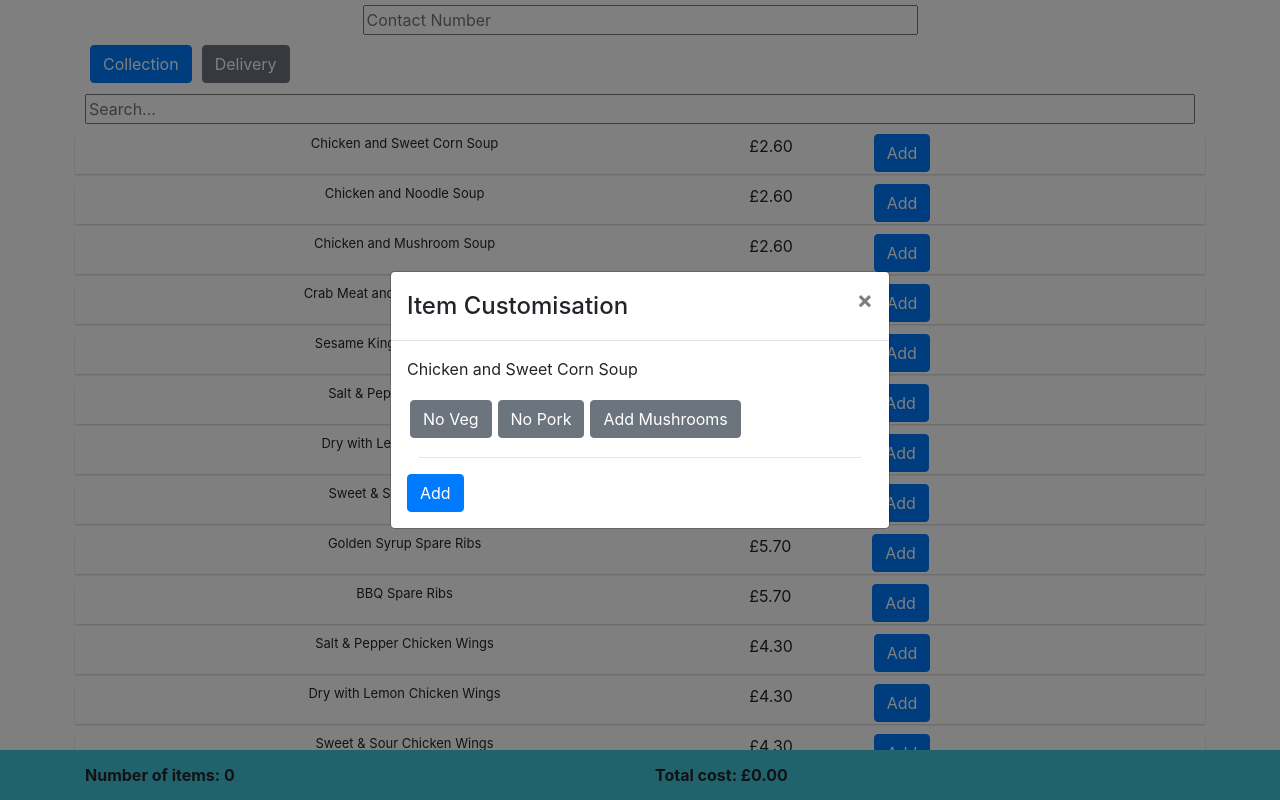
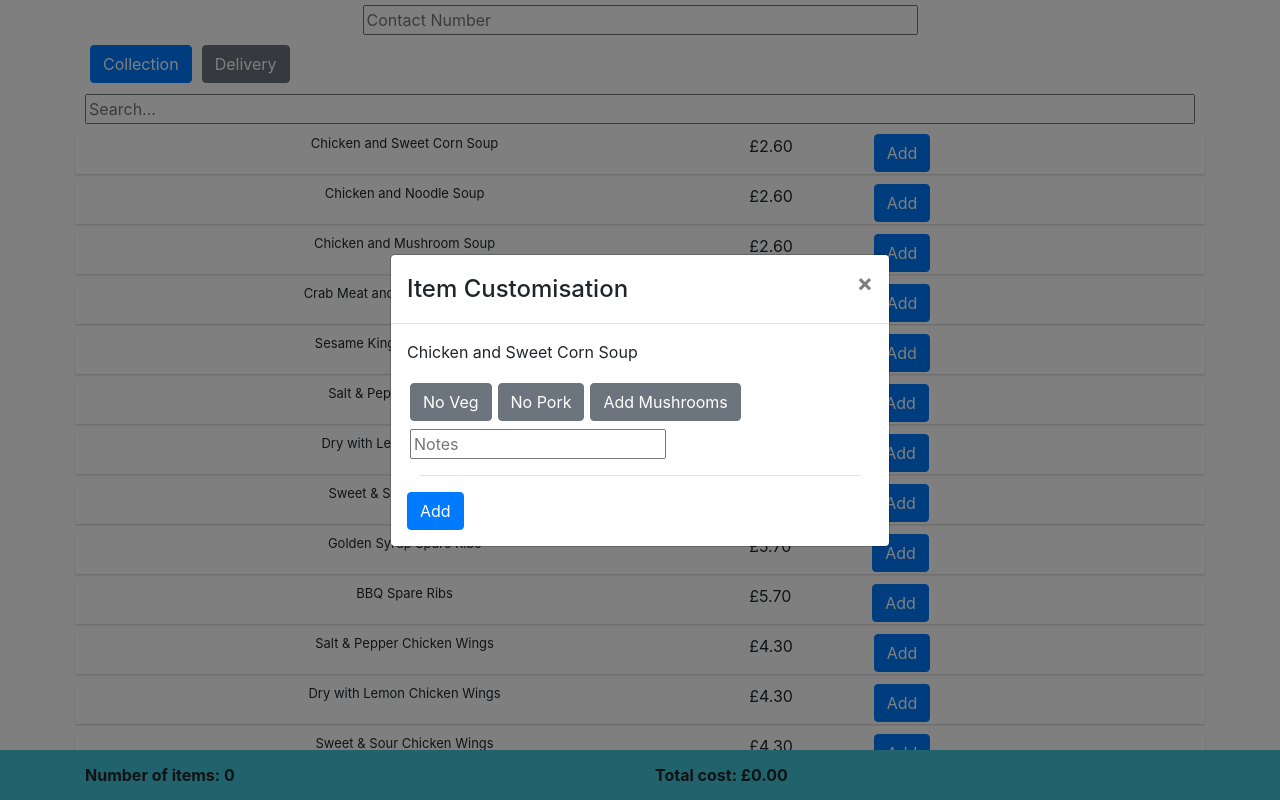
Before and after one commit to terrytsan/Order-Calculator, a React (Create React App) app: page / in a window 1280 px wide. Both pictures are taken after a click on the element "Chicken and Sweet Corn Soup". Shown: the top 800 px of the page. Built offline with nearby package versions, Linux system fonts and the light colour scheme.

Commit message:
Added ability to add notes to items.

```diff
--- a/src/App.js
+++ b/src/App.js
@@ -23,6 +23,7 @@ class App extends Component {
 		showItemCustomisationModal: false,
 		// The item that's about to be modified
 		currentItem: {"id": "0", "name": "", "price": 0, "modifiers": []},
+		currentItemNotes: "",
 		showOrderSummaryModal: false,
 		contactNumber: "",
 		// If false, order is a delivery
@@ -167,6 +168,17 @@ class App extends Component {
 		this.setState({deliveryCharge: charge});
 	};
 
+	// Handles the item notes box changing in ItemCustomisationModal
+	handleItemNotesOnChange = (event) => {
+		let itemNotes = event.target.value;
+
+		this.setState({currentItemNotes: itemNotes});
+		// Get the current item and add a notes field to it
+		let updatedItem = this.state.currentItem;
+		updatedItem.notes = itemNotes;
+		this.setState({currentItem: updatedItem});
+	};
+
 	render() {
 		return (
 			<div>
@@ -204,6 +216,7 @@ class App extends Component {
 										handleAddItemModifierButtonClick={this.handleAddItemModifierButtonClick}
 										handleRemoveItemModifierButtonClick={this.handleRemoveItemModifierButtonClick}
 										handleAddCustomisedItemClick={this.handleAddCustomisedItemClick}
+										handleItemNotesOnChange={this.handleItemNotesOnChange}
 				/>
 				<OrderSummaryModal modalShow={this.state.showOrderSummaryModal}
 								   handleModalClose={this.handleOrderSummaryModalClose}
--- a/src/components/ItemCustomisationModal.js
+++ b/src/components/ItemCustomisationModal.js
@@ -2,7 +2,7 @@ import {Button, Modal} from "react-bootstrap";
 import React from "react";
 import ModifierButton from "./ModifierButton";
 
-function ItemCustomisationModal({modalShow, modifiers, handleModalClose, selectedItem, handleAddItemModifierButtonClick, handleRemoveItemModifierButtonClick, handleAddCustomisedItemClick}) {
+function ItemCustomisationModal({modalShow, modifiers, handleModalClose, selectedItem, handleAddItemModifierButtonClick, handleRemoveItemModifierButtonClick, handleAddCustomisedItemClick, handleItemNotesOnChange}) {
 	return (
 		// animation set to false to avoid "findDOMNode is deprecated in StrictMode" error
 		<Modal show={modalShow} onHide={handleModalClose} animation={false} centered>
@@ -16,6 +16,8 @@ function ItemCustomisationModal({modalShow, modifiers, handleModalClose, selecte
 														   selectedItem={selectedItem}
 														   handleAddItemModifierButtonClick={handleAddItemModifierButtonClick}
 														   handleRemoveItemModifierButtonClick={handleRemoveItemModifierButtonClick}/>)}
+				<input onChange={handleItemNotesOnChange} type="text" placeholder="Notes"
+					   style={{marginTop: "5px", marginLeft: "3px"}}/>
 				<hr style={{width: '95%'}}/>
 				<Button onClick={handleAddCustomisedItemClick}>Add</Button>
 			</Modal.Body>
--- a/src/components/OrderSummaryModal.js
+++ b/src/components/OrderSummaryModal.js
@@ -19,9 +19,10 @@ function createItemSummary(itemCountObj) {
 		let num = itemCountObj[item];
 		// parse into object
 		let object = JSON.parse(item);
-		itemSummary = itemSummary.concat(num + "x " + object.name + " " + object.modifiers.reduce((result, item) => {
-			return `${result} ${item.description}`;
-		}, ""));
+		let test = object.notes !== undefined ? object.notes : "";
+		itemSummary = itemSummary.concat(num + "x " + object.name + " " + object.modifiers.reduce((result, modifier) => {
+			return `${result} ${modifier.description}`;
+		}, "") + test);
 	});
 	return (
 		<div>
```
